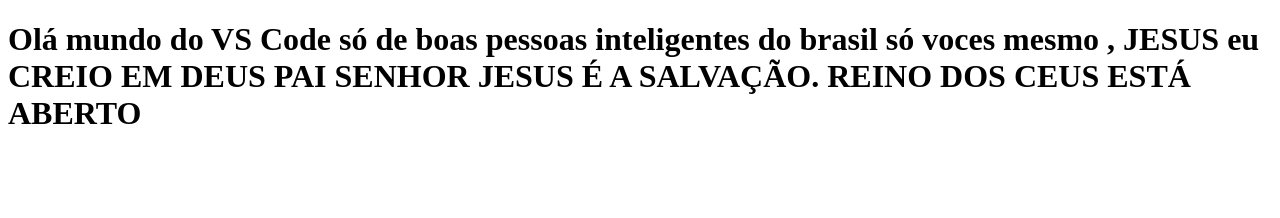
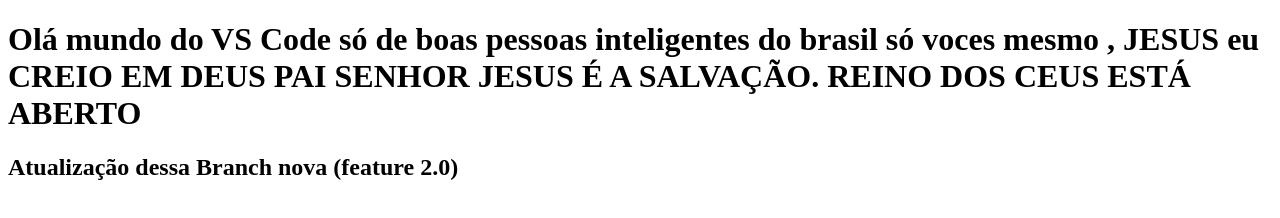
Before and after one commit to ADRIANO-SILVEIRA1984/teste-vscode, a plain HTML site: page index.html in a window 1280 px wide. Drawn offline with Linux system fonts and the light colour scheme.

Commit message:
Branch nova atualização feature 2.0

```diff
--- a/index.html
+++ b/index.html
@@ -9,5 +9,6 @@
 <body>
     <h1>Olá mundo  do VS Code só de boas pessoas inteligentes do brasil só voces mesmo , JESUS eu CREIO EM DEUS PAI SENHOR JESUS É A SALVAÇÃO.
         REINO DOS CEUS ESTÁ ABERTO
+ <h2>Atualização dessa Branch nova (feature 2.0)</h2>
 </body>
 </html>
```
